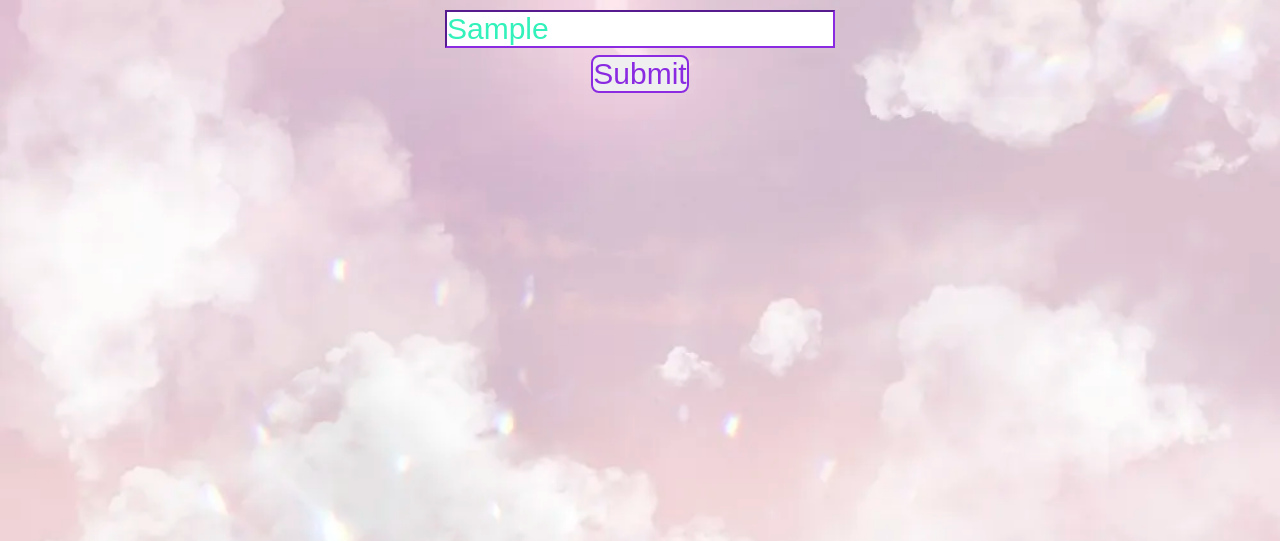
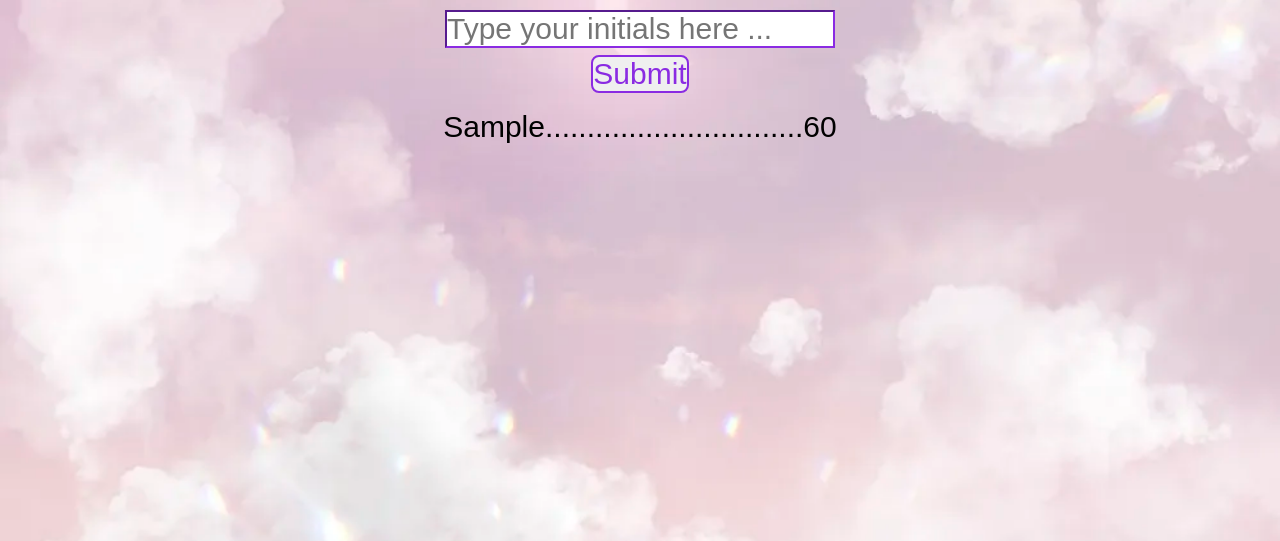
Before and after one commit to tanglero4/Code-Quiz, a plain HTML site: page viewhighscores.html in a window 1280 px wide. Both pictures are taken after typing "Sample" into the empty fields and a click on the button "Submit". Shown: the part 259-800 px from the top of the page. Drawn offline with nearby package versions, Linux system fonts and the light colour scheme.

Commit message:
Corrected High score list

```diff
--- a/assets/scores.js
+++ b/assets/scores.js
@@ -1,44 +1,25 @@
-// var userFormEl = $("#user-form");
-// var initialListEl = $("#initial-list");
-
 $(".btn").on("click", function () {
   //get user input from form
-  const userInitial = document.getElementById("user-initial").value;
+  var userInitial = $('input[name="user-initial"]').val();
 
+  // Combine initals and scores
+  const playerScore = userInitial + "..............................." + time;
+
+  // Require initials from player
+  if (!userInitial) {
+    alert("Please enter your initials");
+    return;
+  }
   //sets up local storage or make an array to add user input
-  let initials = JSON.parse(localStorage.getItem("Initials")) || [];
+  let score = JSON.parse(localStorage.getItem("Score")) || [];
 
   // save the users input to local storage
-  initials.push(userInitial);
-  localStorage.setItem("Initials", JSON.stringify(initials));
+  score.push(playerScore);
+  localStorage.setItem("Score", JSON.stringify(score));
+
+  // Add user initial and scores to the high score list
+  $("ol").append("<li>" + playerScore + "</li>");
+
+
+  $('input[name="user-initial"]').val("");
 });
-
-// function showScores(event) {
-//   //   Prevent the default behavior
-//   event.preventDefault();
-
-//   var userInitial = $('input[name="user-initial"]').val();
-
-//   if (!userInitial) {
-//     console.log("Please enter your initials");
-//     return;
-//   }
-
-//   var initialListItemEl = $(
-//     '<li class="flex-row justify-space-between align-center p-2 bg-light text-dark ">'
-//   );
-//   initialListItemEl.text(userInitial);
-
-//   // add delete button to remove shopping list item
-//   initialListItemEl.append(
-//     '<button class="btn btn-danger btn-small delete-item-btn">Remove</button>'
-//   );
-
-//   // print to the page
-//   initialListEl.append(initialListItemEl);
-//   console.log(initialListEl);
-//   // clear the form input element
-//   $('input[name="user-initial"]').val("");
-// }
-
-// userFormEl.on("submit", showScores);
--- a/assets/styles.css
+++ b/assets/styles.css
@@ -46,9 +46,6 @@ input {
   border-color: var(--main);
   color: rgb(50, 241, 187);
 }
-br {
-  border: 2px solid var(--main);
-}
 .hide {
   display: none;
 }
--- a/viewhighscores.html
+++ b/viewhighscores.html
@@ -10,7 +10,7 @@
   </head>
   <body>
     <nav>
-      <ul>
+      <ul id="restart-quiz">
         <li>
           <a href="index.html">Take Quiz</a>
         </li>
@@ -26,7 +26,7 @@
           name="user-initial" />
       </form>
       <button class="btn">Submit</button>
-      <ul id="initial-list"></ul>
+      <ol type="1"></ol>
 
       <script src="https://code.jquery.com/jquery-3.5.1.min.js"></script>
       <script src="./assets/javascript.js"></script>
```
Also changed, not shown: index.html (+0 -1 lines).
